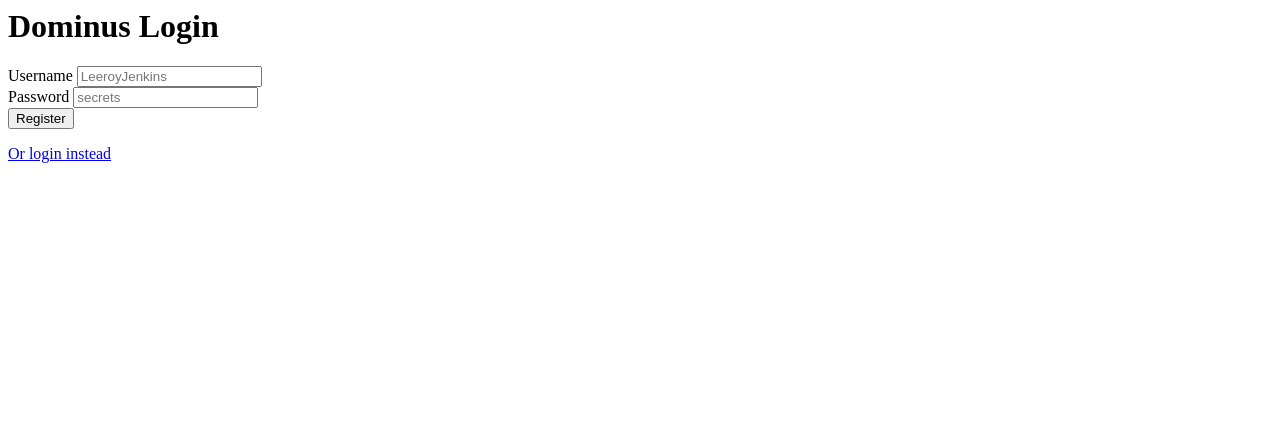
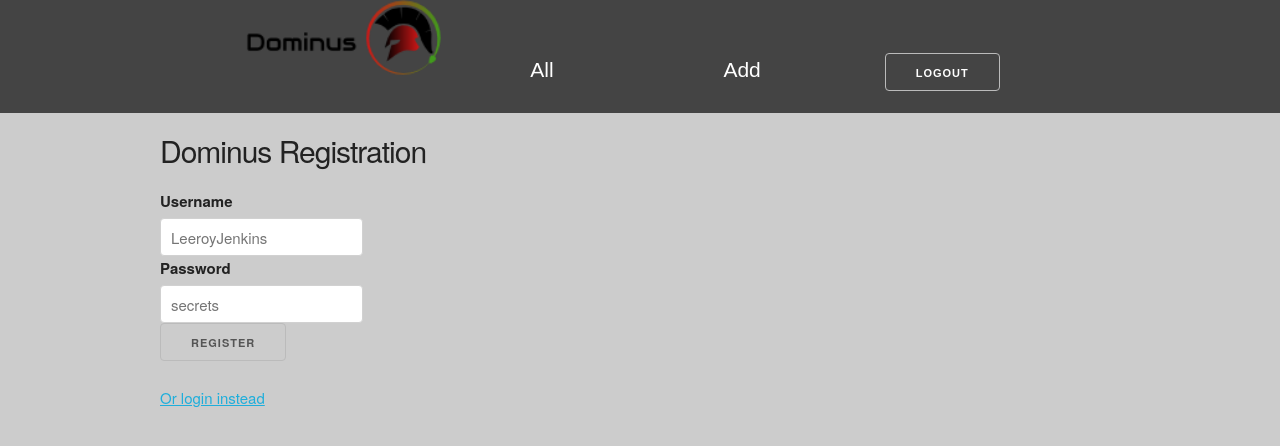
Before and after one commit to EliRibble/dominus, a Python web app: template dominus/templates/register.html in a window 1280 px wide. Shown: the top 446 px of the page. Run offline with Jinja, Linux system fonts and the light colour scheme; the template is opened without the code that fills it, so the values that code supplies are empty; style sheets or scripts are compiled from the project's sources; some libraries are stand-ins or nearby versions.

Commit message:
Make registration match the general style
And fix specifying to the user whether they are logging in or
registering

```diff
--- a/dominus/templates/login.html
+++ b/dominus/templates/login.html
@@ -1,5 +1,6 @@
 {% extends 'layout.html' %}
 {% block main_content %}
+<h1>Dominus Login</h1>
 <form method="POST" action="/login/">
   <div class="row">
     <label for="username">Username</label>
--- a/dominus/templates/register.html
+++ b/dominus/templates/register.html
@@ -1,23 +1,23 @@
-<html>
-<h1>Dominus Login</h1>
+{% extends 'layout.html' %}
+{% block main_content %}
+<h1>Dominus Registration</h1>
 {% if error %}
 <span class="error">{{ error }}</span>
 {% endif %}
 <form method="POST" action="/register/">
   <div class="row">
-    <div class="six columns">
-      <label for="username">Username</label>
-      <input id="username" type="text" name="username" placeholder="LeeroyJenkins"></input>
-    </div>
+    <label for="username">Username</label>
+    <input id="username" type="text" name="username" placeholder="LeeroyJenkins"></input>
+  </div>
 
-    <div class="six columns">
-      <label for="password">Password</label>
-      <input id="password" type="password" name="password" placeholder="secrets"></input>
-    </div>
+  <div class="row">
+    <label for="password">Password</label>
+    <input id="password" type="password" name="password" placeholder="secrets"></input>
   </div>
+
   <div class="row">
     <input type="submit" value="Register"></input>
   </div>
 </form>
 <a href="/login/">Or login instead</a>
-</html>
+{% endblock %}
```
